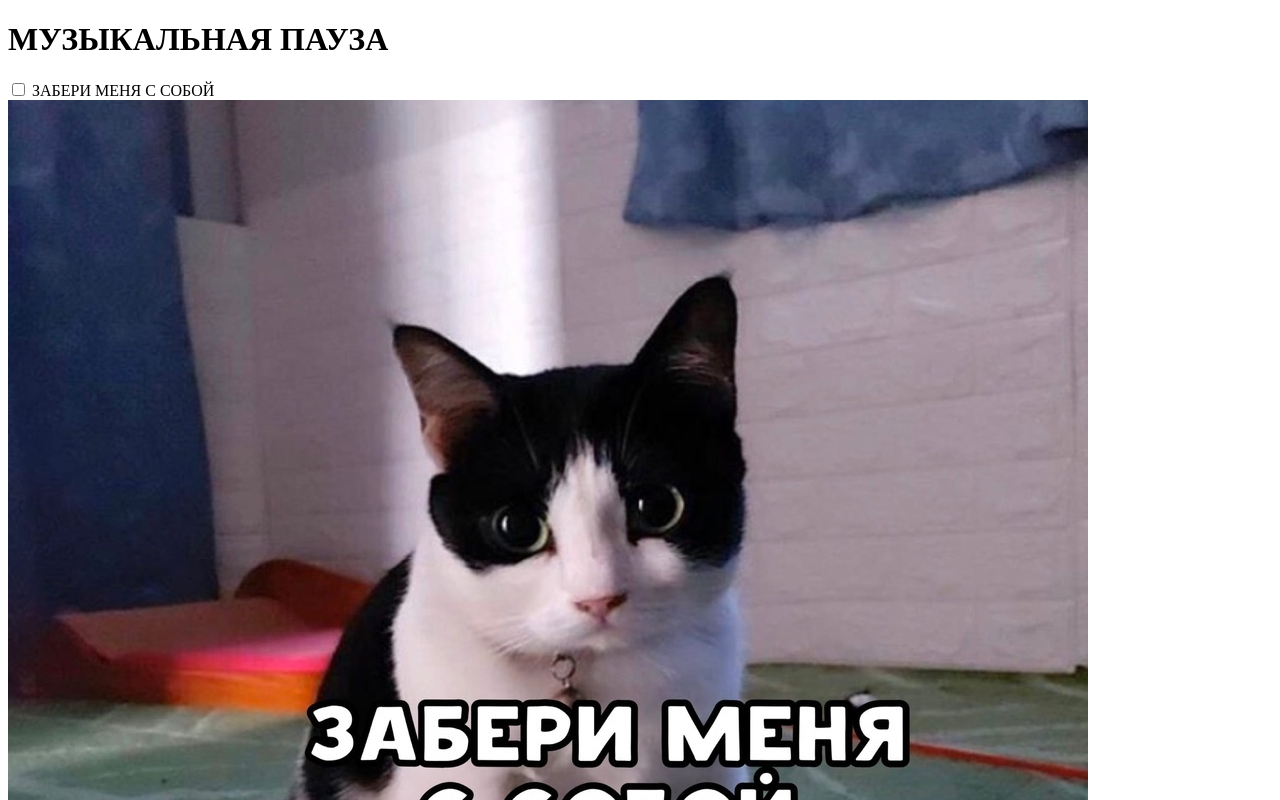
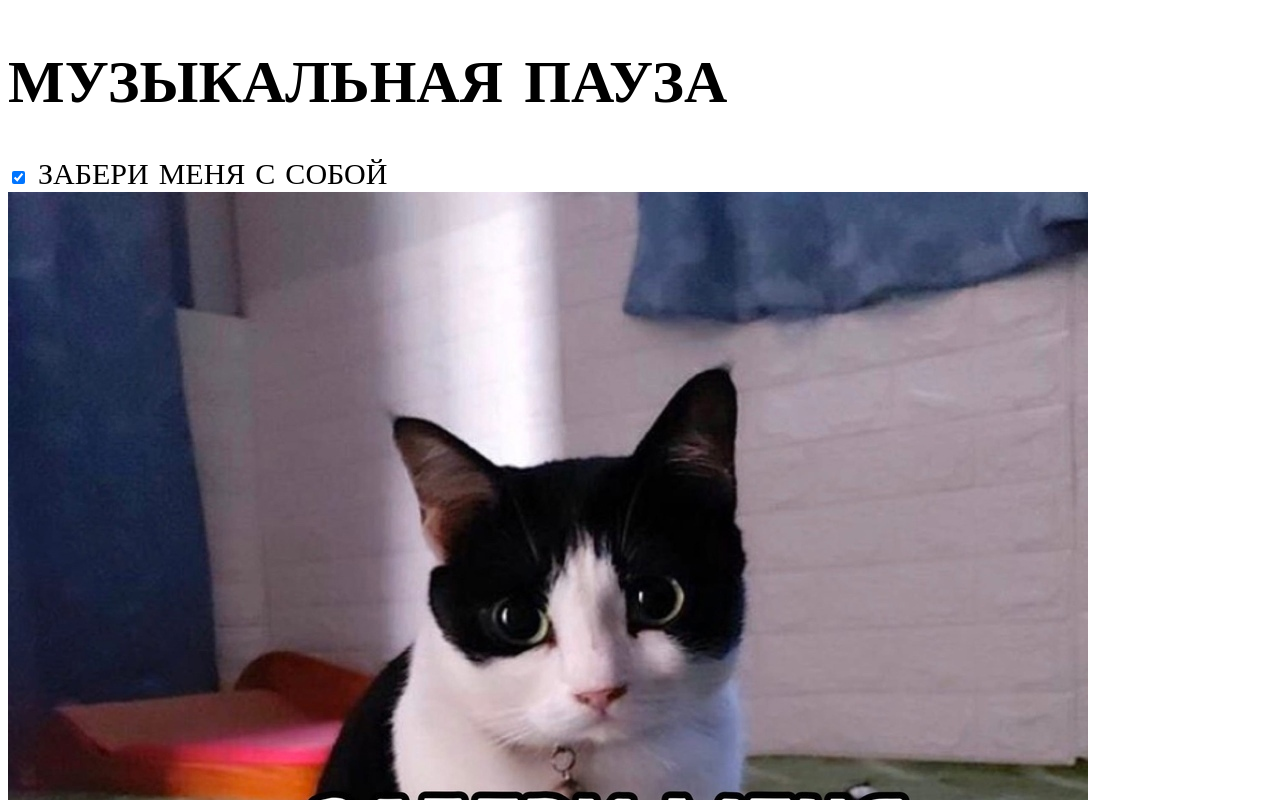
Before and after one commit to SnowT91/cssBayan, a plain HTML site: page cssBayan/index.html in a window 1280 px wide. Shown: the top 800 px of the page. Drawn offline with Linux system fonts and the light colour scheme; files that its build step writes are made by us from their sources.

Commit message:
docs: update index.html, style.css (Thu, Mar, 2023 18:52:01)

```diff
--- a/cssBayan/index.html
+++ b/cssBayan/index.html
@@ -5,6 +5,7 @@
         <meta http-equiv="X-UA-Compatible" content="IE=edge">
         <meta name="viewport" content="width=device-width, initial-scale=1.0">
         <title>МУЗЫКАЛЬНАЯ ПАУЗА</title>
+        <link rel="icon" href="./assets/musicat.png" type="image/png">
         <link rel="stylesheet" href="./style/style.css">
     </head>
     <body>
@@ -17,7 +18,7 @@
             <div class="container">
                 <div class="accordion">
                     <div class="accordion-item">
-                        <input type="checkbox" class="accordion-item__input" id="m1">
+                        <input type="checkbox" class="accordion-item__input" id="m1" checked="checked">
                         <label class="accordion-title" for="m1">
                             ЗАБЕРИ МЕНЯ С СОБОЙ
                         </label>
@@ -99,5 +100,11 @@
                 </div>
             </div>
         </main>
+        <footer>
+            <div class="container footer-container">
+              <div class="year-text">as.2023</div>
+              <a class="rsschool-logo" href="https://rs.school/js/"></a>
+            </div>
+          </footer>
     </body>
  </html>
--- a/cssBayan/style.css
+++ b/cssBayan/style.css
@@ -0,0 +1,11 @@
+body {
+    font-family: "Comic Sans MS";
+    src: url("./fonts/Comic\ Sans\ MS.ttf");
+    font-size: 1.875rem;
+    background-color: #fff;
+}
+
+header {
+    height: var(--h_header);
+    display: flex;
+}
```
Also changed, not shown: cssBayan/fonts/Comic Sans MS.ttf (added).
